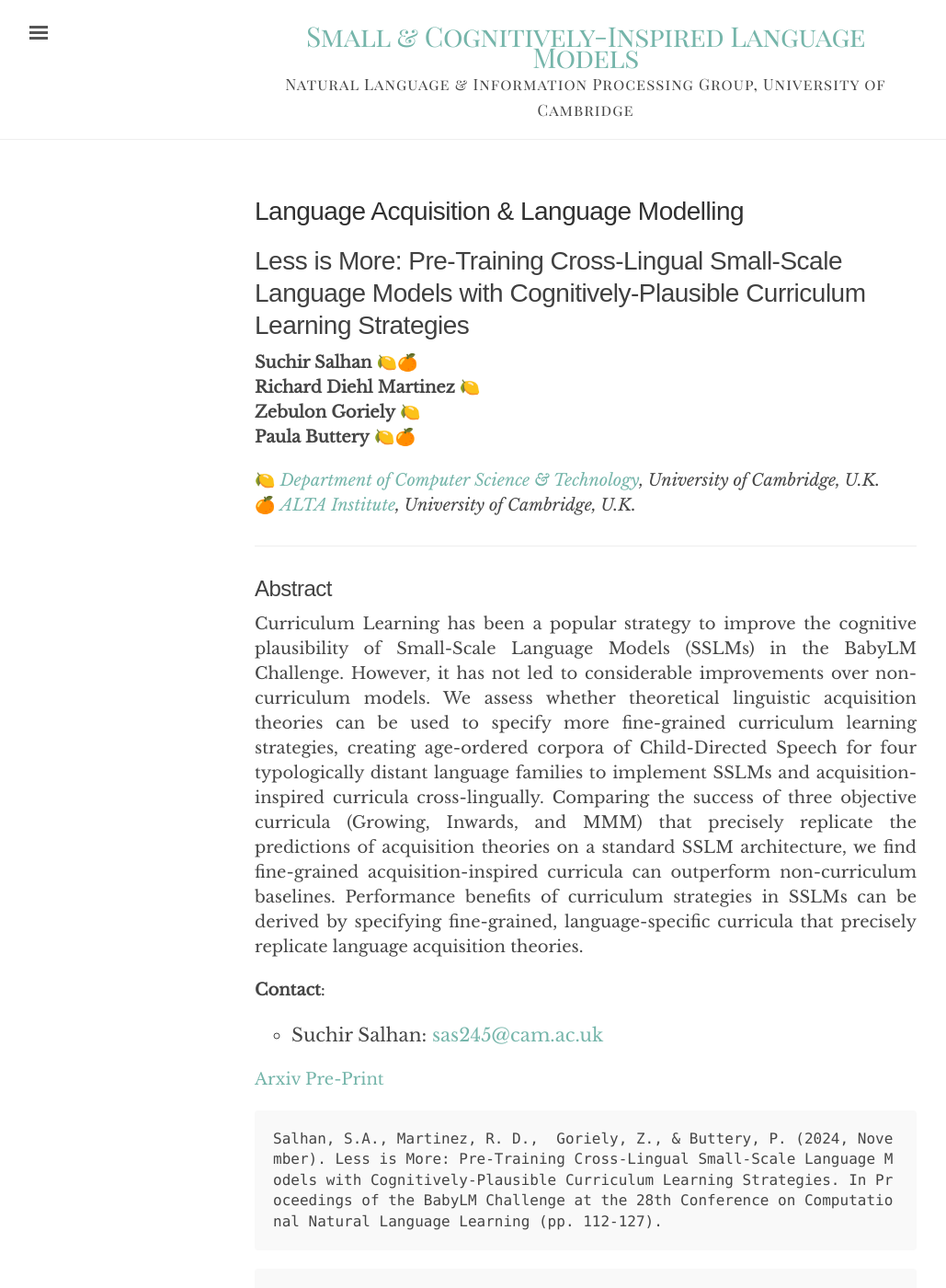
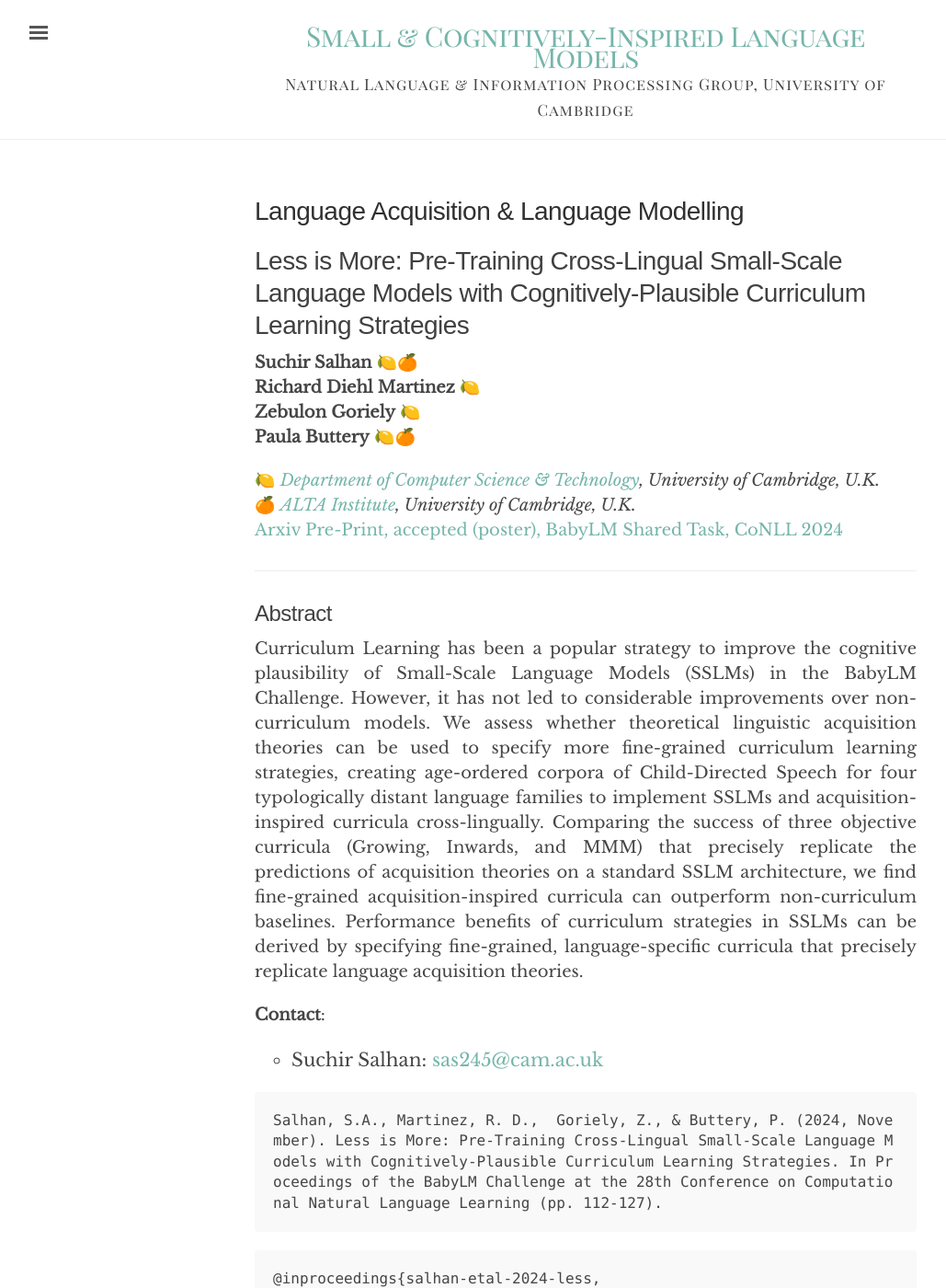
Before and after one commit to suchirsalhan/slm, a Jekyll site: the page built from _posts/2024-11-02-babylm-acquisition.md, in a window 1280 px wide and 1400 px high. Shown: the whole window at 92% size, without its empty margins (3-1032 px from the left). Built offline with Jekyll 4.4.1, drawn with Linux system fonts in a browser that asks for light colours; nearby versions of some CDN libraries.

Commit message:
Update 2024-11-02-babylm-acquisition.md

```diff
--- a/_posts/2024-11-02-babylm-acquisition.md
+++ b/_posts/2024-11-02-babylm-acquisition.md
@@ -16,6 +16,7 @@ date: 2024-11-02
 
 🍋 *[Department of Computer Science & Technology](https://www.cst.cam.ac.uk), University of Cambridge, U.K.*
 🍊 *[ALTA Institute](https://alta.cam.ac.uk), University of Cambridge, U.K.*
+[Arxiv Pre-Print, accepted (poster), BabyLM Shared Task, CoNLL 2024](https://arxiv.org/abs/2410.22886)
 
 ---
 
```
Also changed, not shown: other parts of _posts/2024-11-02-babylm-acquisition.md (+0 -1 lines).
